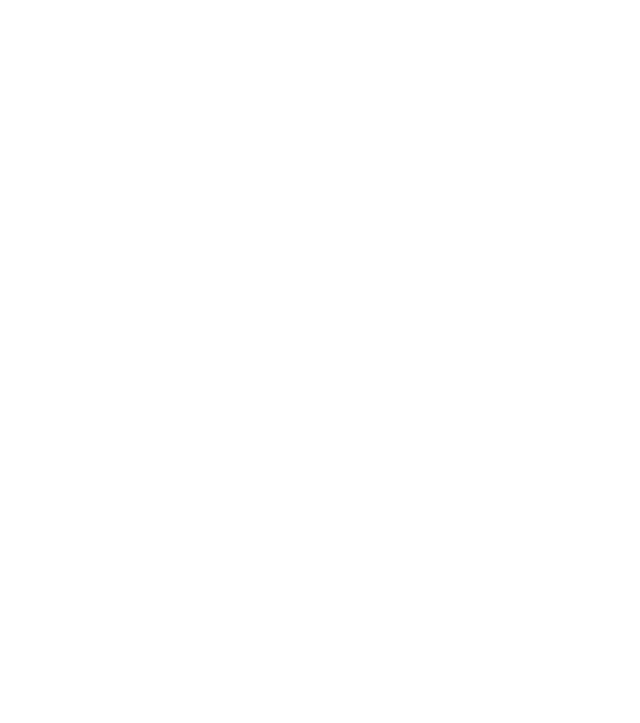
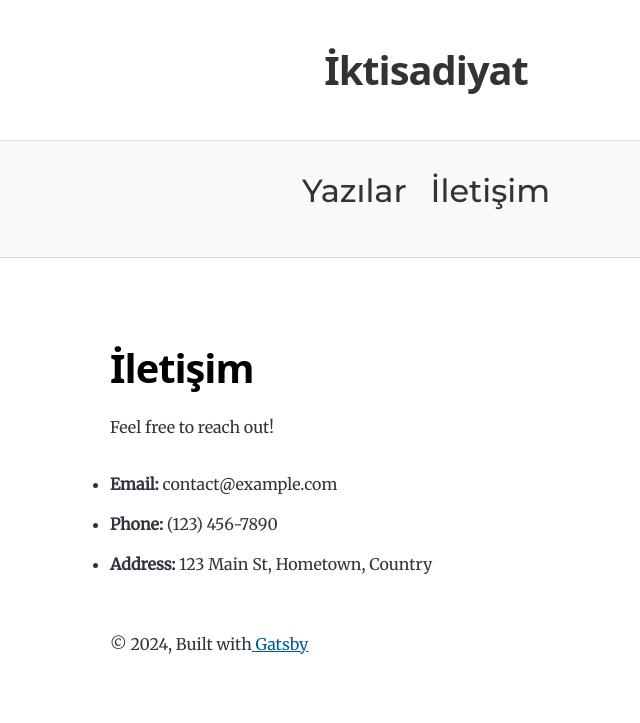
Before and after one commit to iktisadiyat/iktisadiyat-web, a Gatsby site: page /contact in a window 1280 px wide. Before the commit this address had no page. Shown: the whole page, without its empty margins (214-854 px from the left). Built offline with nearby package versions, Linux system fonts and the light colour scheme; Gatsby itself is replaced by a stand-in of ours.

Commit message:
menu ve still update

```diff
--- /dev/null
+++ b/src/components/Menu.js
@@ -0,0 +1,14 @@
+// src/components/Menu.js
+import React from 'react';
+import { Link } from 'gatsby';
+
+const Menu = () => (
+  <nav className="menu">
+    <ul className="menu-list">
+      <li><Link to="/">Yazılar</Link></li>
+      <li><Link to="/contact">İletişim</Link></li>
+    </ul>
+  </nav>
+);
+
+export default Menu;
--- a/src/components/layout.js
+++ b/src/components/layout.js
@@ -1,36 +1,34 @@
-import * as React from "react"
-import { Link } from "gatsby"
+// src/components/layout.js
+import * as React from "react";
+import { Link } from "gatsby";
+import Menu from "./Menu";
+import '../styles/layout.css'; // Import the merged layout CSS
 
-const Layout = ({ location, title, children }) => {
-  const rootPath = `${__PATH_PREFIX__}/`
-  const isRootPath = location.pathname === rootPath
-  let header
+const Layout = ({ location, children }) => {
+  return (
+    <div>
+      {/* Site title at the top */}
+      <header className="global-header">
+        <h1 className="site-name">
+          <Link to="/">İktisadiyat</Link>
+        </h1>
+      </header>
 
-  if (isRootPath) {
-    header = (
-      <h1 className="main-heading">
-        <Link to="/">{title}</Link>
-      </h1>
-    )
-  } else {
-    header = (
-      <Link className="header-link-home" to="/">
-        {title}
-      </Link>
-    )
-  }
+      {/* Fixed full-width menu */}
+      <div className="menu-wrapper">
+        <Menu />
+      </div>
 
-  return (
-    <div className="global-wrapper" data-is-root-path={isRootPath}>
-      <header className="global-header">{header}</header>
-      <main>{children}</main>
-      <footer>
-        © {new Date().getFullYear()}, Built with
-        {` `}
-        <a href="https://www.gatsbyjs.com">Gatsby</a>
-      </footer>
+      {/* Main content wrapped in .global-wrapper for width constraint */}
+      <div className="global-wrapper">
+        <main>{children}</main>
+        <footer>
+          © {new Date().getFullYear()}, Built with
+          <a href="https://www.gatsbyjs.com"> Gatsby</a>
+        </footer>
+      </div>
     </div>
-  )
-}
+  );
+};
 
-export default Layout
+export default Layout;
--- /dev/null
+++ b/src/pages/contact.js
@@ -0,0 +1,17 @@
+// src/pages/contact.js
+import React from 'react';
+import Layout from '../components/layout';
+
+const ContactPage = ({ location }) => (
+  <Layout location={location}>
+    <h1>İletişim</h1> {/* Page-specific title */}
+    <p>Feel free to reach out!</p>
+    <ul>
+      <li><strong>Email:</strong> contact@example.com</li>
+      <li><strong>Phone:</strong> (123) 456-7890</li>
+      <li><strong>Address:</strong> 123 Main St, Hometown, Country</li>
+    </ul>
+  </Layout>
+);
+
+export default ContactPage;
--- a/src/pages/index.js
+++ b/src/pages/index.js
@@ -1,5 +1,7 @@
 import * as React from "react"
 import { Link, graphql } from "gatsby"
+import Menu from '../components/Menu';
+
 
 import Bio from "../components/bio"
 import Layout from "../components/layout"
--- /dev/null
+++ b/src/styles/layout.css
@@ -0,0 +1,89 @@
+
+/* src/styles/layout.css */
+@import url('https://fonts.googleapis.com/css2?family=Montserrat:wght@500&display=swap');
+/* General layout styling */
+.global-wrapper {
+  max-width: 800px; /* Control the width of the main content */
+  margin: 0 auto;
+  padding-top: 140px; /* Increase this to ensure content is below the fixed menu */
+  box-sizing: border-box;
+}
+
+/* Header styling */
+.global-header {
+  text-align: center;
+  margin-top: 20px;
+  font-size: 2rem;
+  font-weight: bold;
+}
+
+.site-name a {
+  color: #333;
+  text-decoration: none;
+}
+
+.site-name a:hover {
+  color: #8B0000;
+}
+
+/* Full-width fixed menu styling */
+.menu-wrapper {
+  width: 100%;
+  background-color: #f9f9f9;
+  border-top: 1px solid #ddd;
+  border-bottom: 1px solid #ddd;
+  z-index: 10; /* Ensure it stays above the content */
+  padding: 10px 0;
+  box-sizing: border-box;
+}
+
+/* Center the menu items within the full-width menu */
+/* Center the menu items within the full-width menu */
+/* Center the menu items within the full-width menu */
+.menu {
+  max-width: 1200px;
+  margin: 0 auto;
+  display: flex;
+  justify-content: center;
+  gap: 2rem;
+  list-style-type: none;
+  padding: 0;
+}
+
+/* Styling for individual menu links */
+.menu-list li a {
+  color: #333;
+  font-weight: 500; /* Adjust weight as needed */
+  text-decoration: none;
+  font-size: 2rem; /* Increase the font size */
+  font-family: 'Montserrat', sans-serif; /* Apply custom font */
+  position: relative;
+}
+
+/* Hover effect */
+.menu-list li a:hover,
+.menu-list li a:focus {
+  color: #8B0000;
+}
+
+/* Underline effect on active link */
+.menu-list li a.active::after,
+.menu-list li a:hover::after {
+  content: "";
+  position: absolute;
+  left: 0;
+  right: 0;
+  bottom: -2px;
+  height: 2px;
+  background-color: #8B0000;
+  width: 100%;
+}
+
+.menu-list li {
+  display: inline;
+  margin-right: 1.5rem; /* Add right margin for spacing */
+}
+
+.menu-list li:last-child {
+  margin-right: 0; /* Remove margin from the last item */
+}
```
